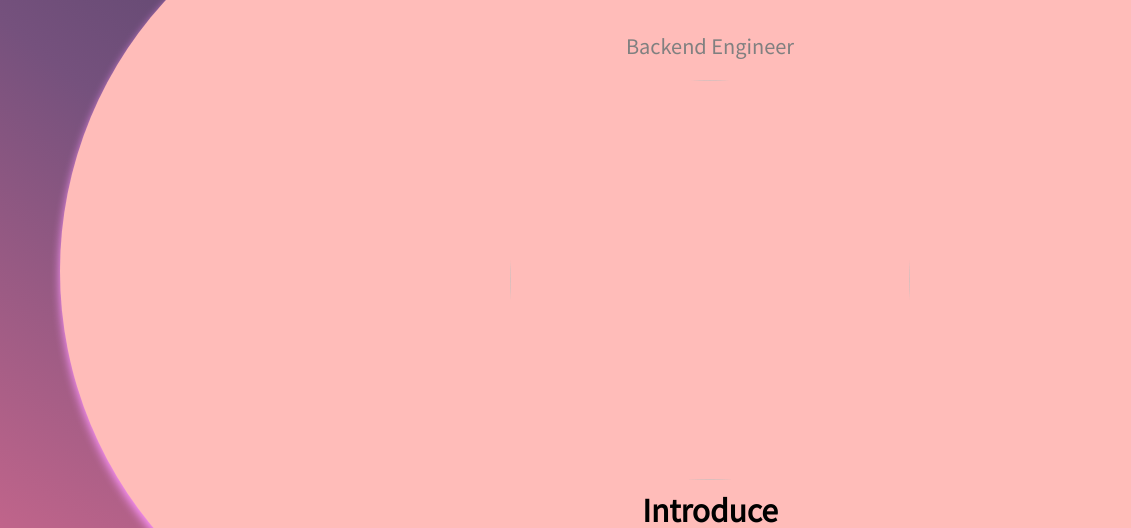
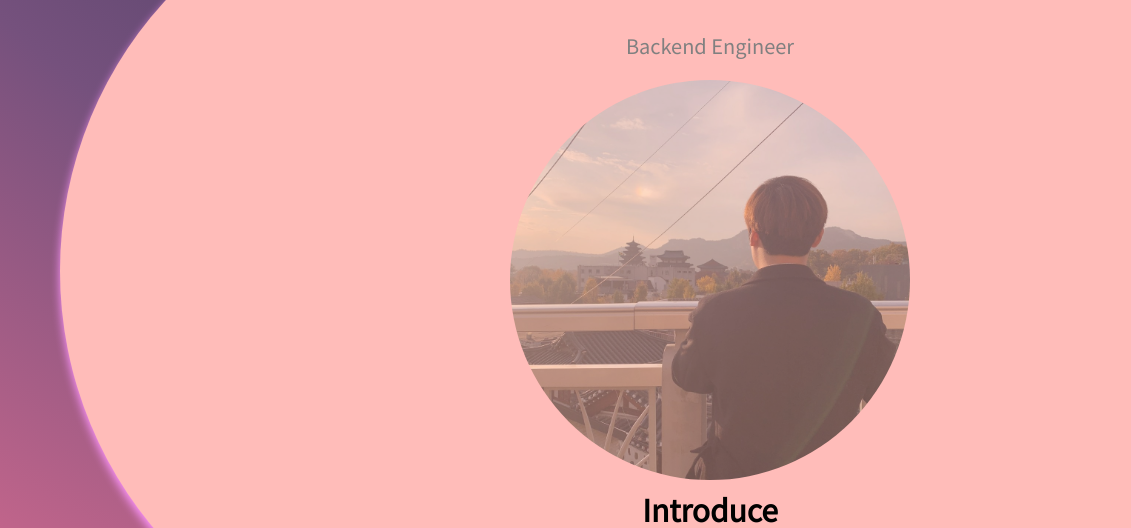
Before and after one commit to msung99/Introduce_styling_myself, a plain HTML site: page index.html in a window 1280 px wide. Shown: the part 1224-1752 px from the top of the page, 149-1280 px from the left. Drawn offline with Linux system fonts and the light colour scheme.

Commit message:
Update index.html

```diff
--- a/index.html
+++ b/index.html
@@ -213,7 +213,7 @@
                         <h1 class="animate__flash">LEE MIN SUNG</h1>
                         <p class="subTitle">Backend Engineer</p>
                         <div class="profile-user-img">
-                            <img class="profile-user-img-img animate__flash" src=".jpg">
+                            <img class="profile-user-img-img animate__flash" src="프사.jpg">
                         </div>
                         <h2 class="bounce_item">Introduce</h2>
                         <p>백엔드 개발자가 되고 싶은 이민성입니다.</p>
```
